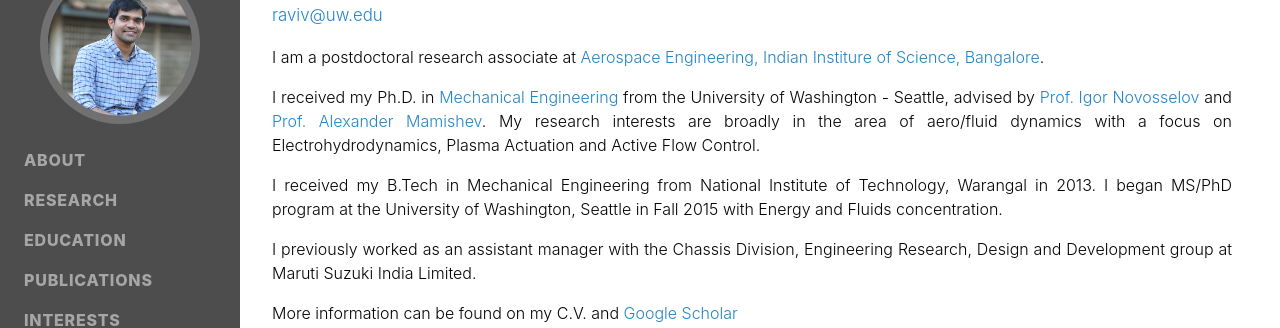
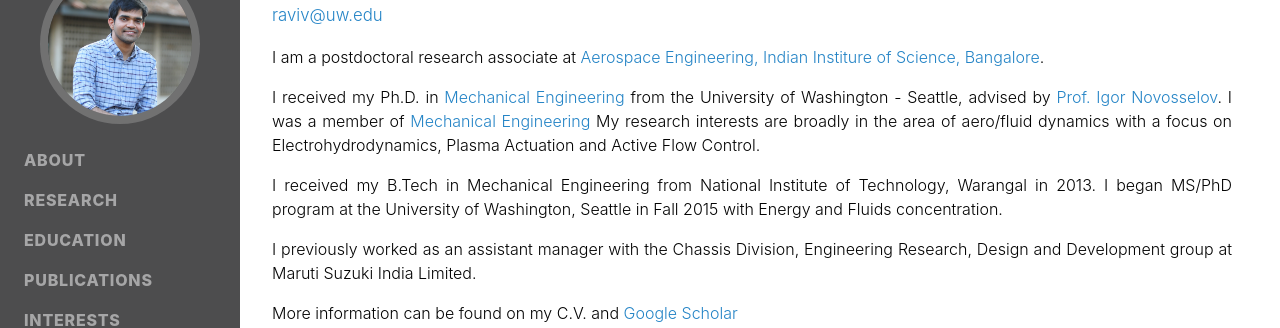
Before and after one commit to ravivaddi/ravivaddi.github.io, a plain HTML site: page index.html in a window 1280 px wide. Shown: the part 232-560 px from the top of the page. Drawn offline with nearby package versions, Linux system fonts and the light colour scheme; a web font is replaced by a local one.

Commit message:
Update index.html

```diff
--- a/index.html
+++ b/index.html
@@ -50,7 +50,8 @@
                     <p class="lead mb-3">I am a postdoctoral research associate at <a href="http://aero.iisc.ac.in/ds/index.html" target=”_blank”>Aerospace Engineering, Indian Institure of Science, Bangalore</a>.</p>
 
                     <p class="lead mb-3">I received my Ph.D. in <a href="https://www.me.washington.edu/" target=”_blank”>Mechanical Engineering</a> from the University of Washington - Seattle, advised by
-                      <a href="https://www.me.washington.edu/facultyfinder/igor-novosselov" target=”_blank”>Prof. Igor Novosselov</a> and <a href="https://people.ece.uw.edu/mamishev/" target=”_blank”>Prof. Alexander Mamishev</a>. My research interests are broadly in the area of aero/fluid dynamics with a focus on Electrohydrodynamics, Plasma Actuation and Active Flow Control.</p>
+                      <a href="https://www.me.washington.edu/facultyfinder/igor-novosselov" target=”_blank”>Prof. Igor Novosselov</a>. I was a member of <a href="https://www.me.washington.edu/" target=”_blank”>Mechanical Engineering</a>
+                      My research interests are broadly in the area of aero/fluid dynamics with a focus on Electrohydrodynamics, Plasma Actuation and Active Flow Control.</p>
 
                     <p class ="lead mb-3">I received my B.Tech in Mechanical Engineering from National Institute of Technology, Warangal in 2013. I began MS/PhD program at the University of Washington, Seattle in  Fall 2015 with Energy and Fluids concentration. </p>
 
```
